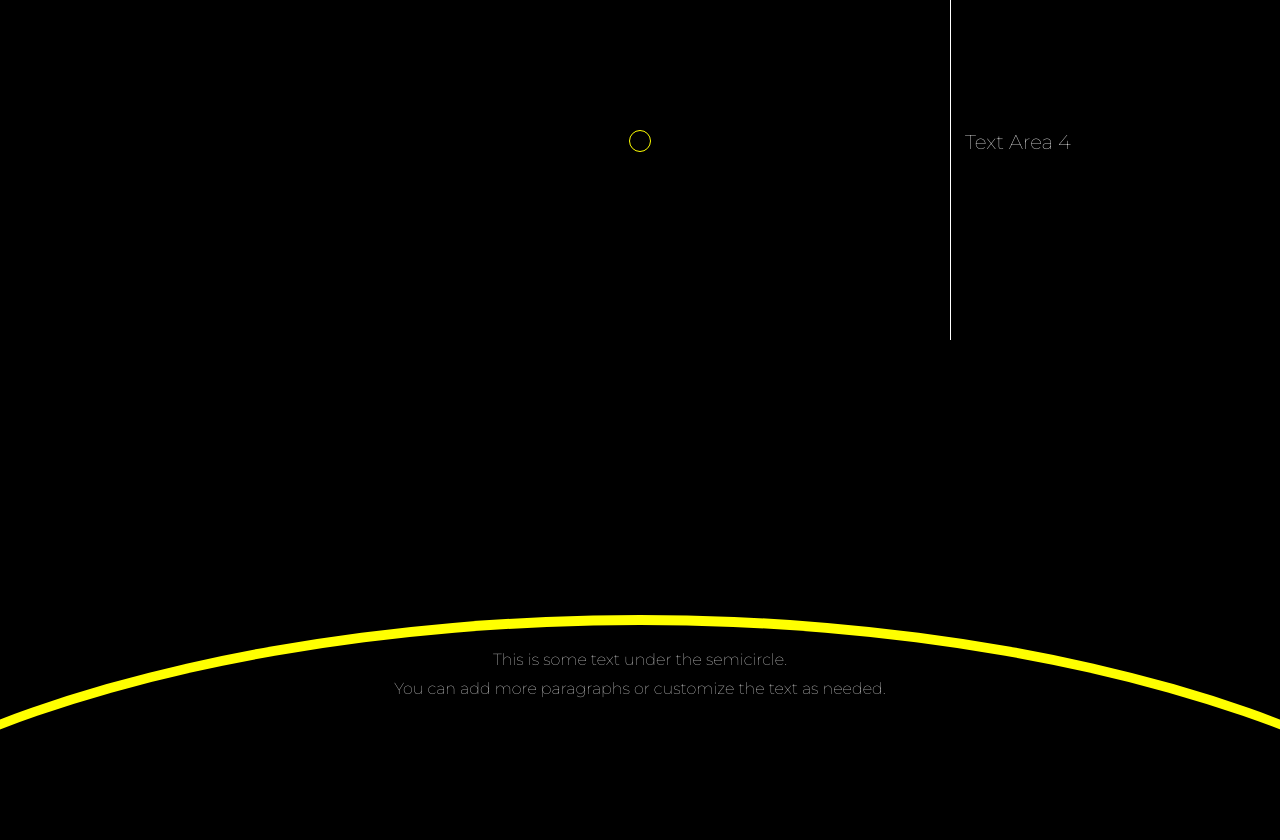
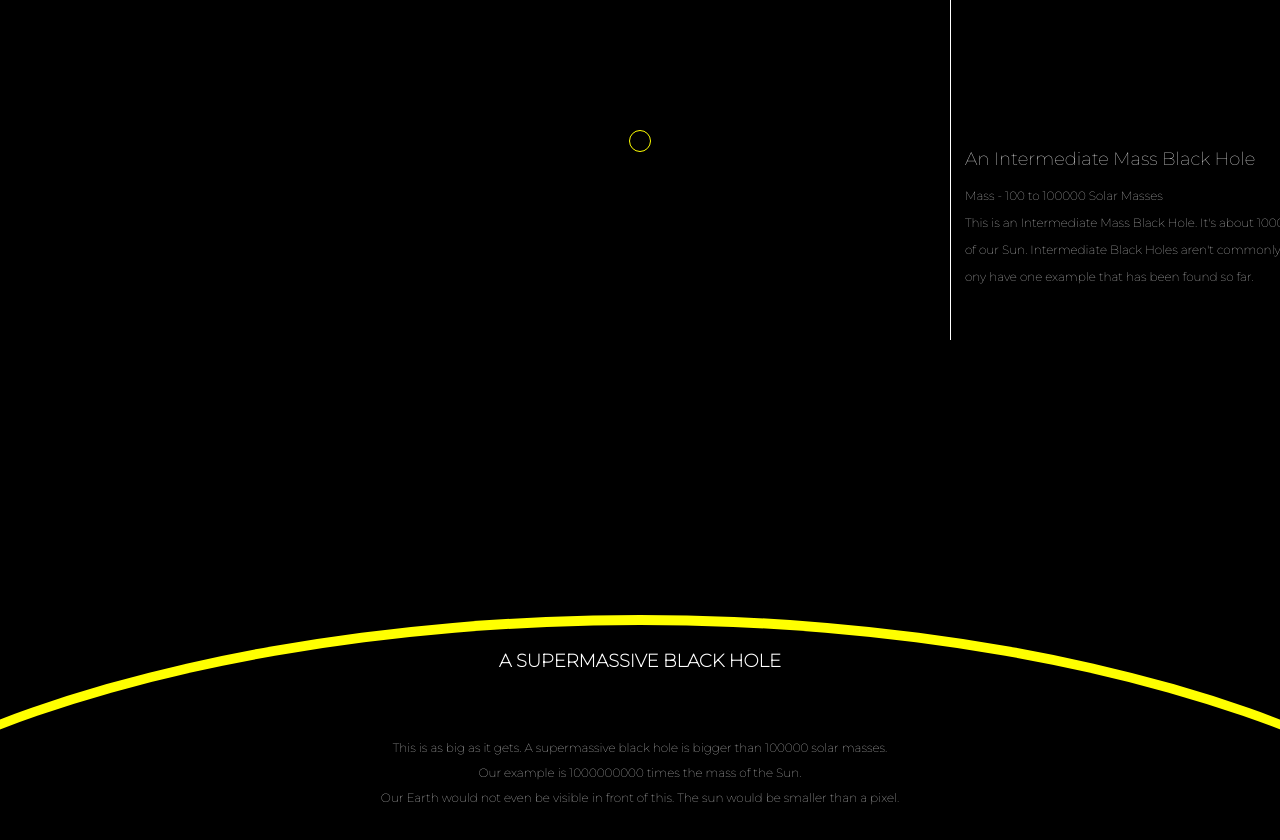
Before and after one commit to chitkarshrathi/astro101.github.io, a plain HTML site: page index.html in a window 1280 px wide. Shown: the part 1260-2100 px from the top of the page. Drawn offline with Linux system fonts and the light colour scheme.

Commit message:
almost finished

```diff
--- a/index.html
+++ b/index.html
@@ -133,7 +133,7 @@
     }
 
     p {
-      font-size: 16px; /* Set the default font size for paragraphs */
+      font-size: 18px; /* Set the default font size for paragraphs */
     }
 
     /* Different font size for specific paragraphs */
@@ -217,11 +217,20 @@
     <p class="smallParagraph"> Holes Mass can range from 3 to 100 Solar Masses, our example is about </p>
     <p class="smallParagraph"> 10 times the size of the Sun, so 10 Solar Masses. </p>
   </div>
-  <div id="textArea4" class="textArea">Text Area 4</div>
+  <div id="textArea4" class="textArea">
+    <p> An Intermediate Mass Black Hole</p>
+    <p class="smallParagraph"> Mass - 100 to 100000 Solar Masses </p>
+    <p class="smallParagraph"> This is an Intermediate Mass Black Hole. It's about 1000 times the mass </p>
+    <p class="smallParagraph"> of our Sun. Intermediate Black Holes aren't commonly found, since we </p>
+    <p class="smallParagraph"> ony have one example that has been found so far. </p>
+  </div>
 
   <div id="semicircleText" class="textArea">
-    <p>This is some text under the semicircle.</p>
-    <p>You can add more paragraphs or customize the text as needed.</p>
+    <p> <b> A SUPERMASSIVE BLACK HOLE </b></p>
+    <br> <br>
+    <p class = "smallParagraph"> This is as big as it gets. A supermassive black hole is bigger than 100000 solar masses. </p>
+    <p class = "smallParagraph"> Our example is 1000000000 times the mass of the Sun. </p>
+    <p class = "smallParagraph"> Our Earth would not even be visible in front of this. The sun would be smaller than a pixel. </p>
   </div>
 
   <!-- Footer -->
```
